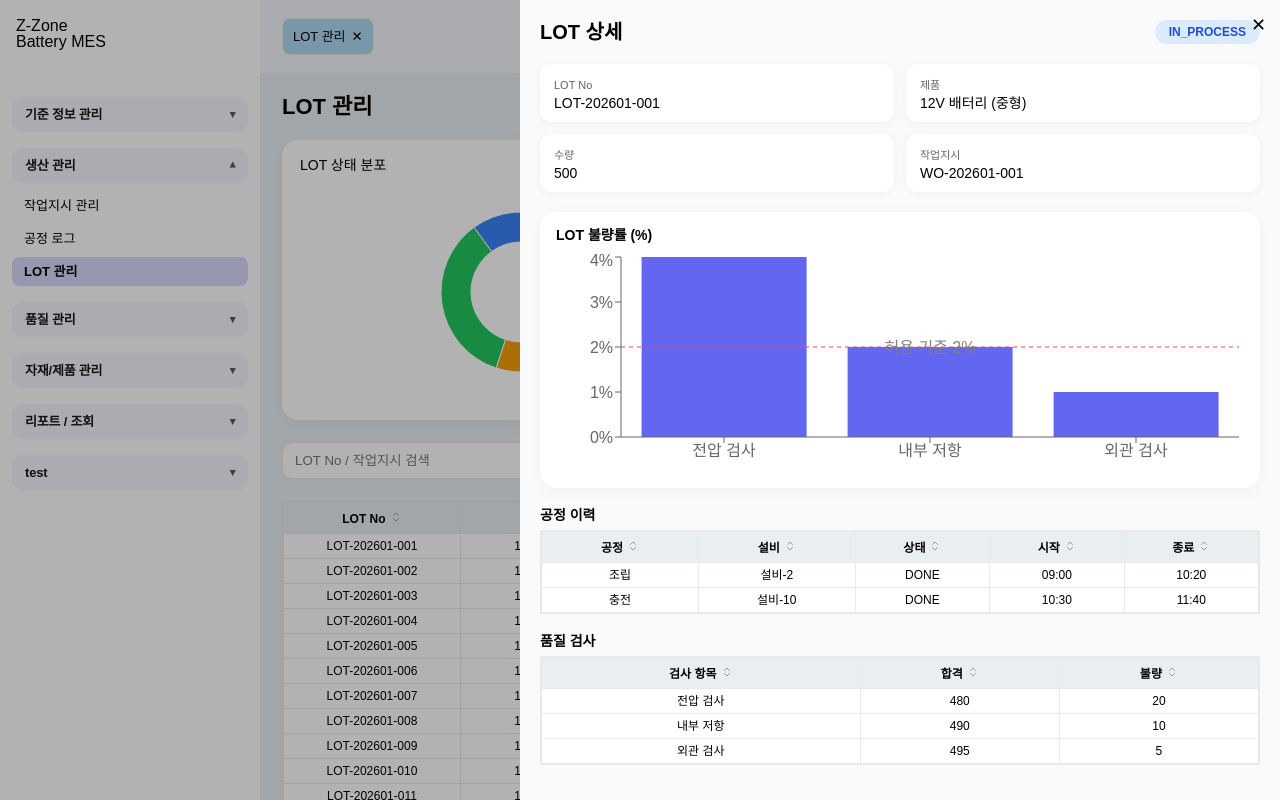
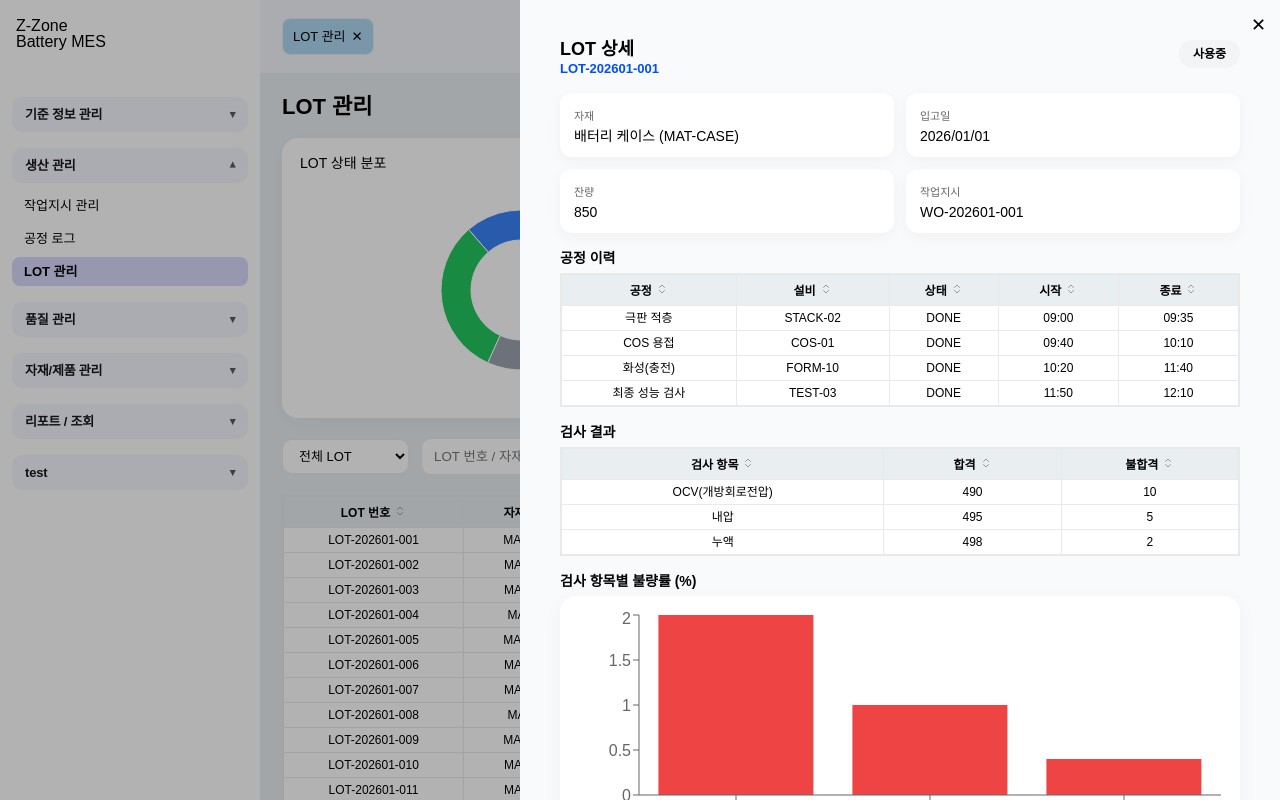
Before and after one commit to mes-team-2/React, a React (Create React App) app: page /mes/lot in a window 1280 px wide. Both pictures are taken after a click on the element 770 px from the left and 546 px from the top of the page. Shown: the top 800 px of the page. Built offline with nearby package versions, Linux system fonts and the light colour scheme.

Commit message:
Lot.js,LotDetail.js 자재 LOT 추가

```diff
--- a/src/pages/production/Lot.js
+++ b/src/pages/production/Lot.js
@@ -1,9 +1,10 @@
 import styled from "styled-components";
-import { useMemo, useState } from "react";
+import { useMemo, useState, useEffect } from "react";
 import Table from "../../components/TableStyle";
 import SearchBar from "../../components/SearchBar";
 import SideDrawer from "../../components/SideDrawer";
 import LotDetail from "./LotDetail";
+import MaterialDetail from "../master/MaterialDetail"; // 참고용 (LOT 화면에서는 미사용)
 import {
   PieChart,
   Pie,
@@ -17,119 +18,193 @@ import {
 } from "recharts";
 
 /* =========================
-   색상
+   상태 색상
 ========================= */
-const COLORS = {
-  IN_PROCESS: "#3b82f6",
-  DONE: "#22c55e",
+const LOT_STATUS_COLORS = {
+  사용중: "#3b82f6",
+  보관: "#22c55e",
+  소진: "#9ca3af",
   HOLD: "#f59e0b",
 };
 
 export default function Lot() {
+  /* =========================
+     상태
+  ========================= */
+  const [viewMode, setViewMode] = useState("LOT"); // LOT | MATERIAL
   const [keyword, setKeyword] = useState("");
-  const [sortConfig, setSortConfig] = useState({
-    key: null,
-    direction: "asc",
-  });
-  const [open, setOpen] = useState(false);
+  const [selectedMaterial, setSelectedMaterial] = useState("");
+  const [sortConfig, setSortConfig] = useState({ key: null, direction: "asc" });
+
+  const [lotOpen, setLotOpen] = useState(false);
   const [selectedLot, setSelectedLot] = useState(null);
 
   /* =========================
-     LOT 테이블 데이터
+     SearchBar onChange 대응
   ========================= */
-  const tableData = useMemo(
+  const handleKeywordChange = (v) => {
+    if (typeof v === "string") return setKeyword(v);
+    if (v?.target?.value !== undefined) return setKeyword(v.target.value);
+    setKeyword("");
+  };
+
+  /* =========================
+     LOT 더미 데이터
+  ========================= */
+  const lotData = useMemo(
     () =>
-      Array.from({ length: 20 }).map((_, i) => ({
+      Array.from({ length: 22 }).map((_, i) => {
+        const materialCode =
+          i % 4 === 0
+            ? "MAT-CASE"
+            : i % 4 === 1
+              ? "MAT-LEAD"
+              : i % 4 === 2
+                ? "MAT-ELEC"
+                : "MAT-SEP";
+
+        const materialName =
+          materialCode === "MAT-CASE"
+            ? "배터리 케이스"
+            : materialCode === "MAT-LEAD"
+              ? "납판"
+              : materialCode === "MAT-ELEC"
+                ? "전해액"
+                : "분리막";
+
+        const remainQty = Math.max(0, 850 - i * 45);
+        const status = i % 3 === 0 ? "사용중" : i % 3 === 1 ? "보관" : "소진";
+
+        return {
           id: i + 1,
           lotNo: `LOT-202601-${String(i + 1).padStart(3, "0")}`,
-        product: "12V 배터리 (중형)",
-        qty: 500,
-        status: i % 3 === 0 ? "IN_PROCESS" : i % 3 === 1 ? "DONE" : "HOLD",
+          materialCode,
+          materialName,
+          inboundAt: `2026/01/${String((i % 7) + 1).padStart(2, "0")}`,
+          remainQty,
+          status,
           workOrderNo: `WO-202601-00${(i % 5) + 1}`,
-        createdAt: `2026-01-${String((i % 5) + 1).padStart(2, "0")} 09:00`,
-      })),
+          createdAt: `2026/01/${String((i % 7) + 1).padStart(2, "0")} 09:00`,
+        };
+      }),
     [],
   );
 
   /* =========================
-     검색
+     자재 목록 (Select)
   ========================= */
-  const filteredData = useMemo(() => {
-    if (!keyword.trim()) return tableData;
+  const materialOptions = useMemo(() => {
+    const map = {};
+    lotData.forEach((lot) => {
+      map[lot.materialCode] = lot.materialName;
+    });
+    return Object.entries(map).map(([code, name]) => ({
+      code,
+      name,
+    }));
+  }, [lotData]);
+
+  /* =========================
+     LOT 필터링
+  ========================= */
+  const filteredLots = useMemo(() => {
+    let rows = lotData;
+
+    // 자재 LOT 보기
+    if (viewMode === "MATERIAL" && selectedMaterial) {
+      rows = rows.filter((lot) => lot.materialCode === selectedMaterial);
+    }
+
+    // 검색
+    if (keyword.trim()) {
       const lower = keyword.toLowerCase();
+      rows = rows.filter(
+        (lot) =>
+          lot.lotNo.toLowerCase().includes(lower) ||
+          lot.materialCode.toLowerCase().includes(lower) ||
+          lot.materialName.toLowerCase().includes(lower) ||
+          lot.workOrderNo.toLowerCase().includes(lower),
+      );
+    }
 
-    return tableData.filter(
-      (row) =>
-        row.lotNo.toLowerCase().includes(lower) ||
-        row.workOrderNo.toLowerCase().includes(lower),
-    );
-  }, [keyword, tableData]);
+    return rows;
+  }, [lotData, viewMode, selectedMaterial, keyword]);
 
   /* =========================
      정렬
   ========================= */
-  const sortedData = useMemo(() => {
-    if (!sortConfig.key) return filteredData;
+  const handleSort = (key) => {
+    setSortConfig((prev) =>
+      prev.key === key
+        ? { key, direction: prev.direction === "asc" ? "desc" : "asc" }
+        : { key, direction: "asc" },
+    );
+  };
 
-    return [...filteredData].sort((a, b) => {
+  const sortedLots = useMemo(() => {
+    if (!sortConfig.key) return filteredLots;
+
+    return [...filteredLots].sort((a, b) => {
       const aVal = a[sortConfig.key];
       const bVal = b[sortConfig.key];
 
-      if (typeof aVal === "string") {
+      if (typeof aVal === "string" && typeof bVal === "string") {
         return sortConfig.direction === "asc"
           ? aVal.localeCompare(bVal, "ko", { numeric: true })
           : bVal.localeCompare(aVal, "ko", { numeric: true });
       }
-
       return sortConfig.direction === "asc" ? aVal - bVal : bVal - aVal;
     });
-  }, [filteredData, sortConfig]);
-
-  const handleSort = (key) => {
-    setSortConfig((prev) => ({
-      key,
-      direction: prev.key === key && prev.direction === "asc" ? "desc" : "asc",
-    }));
-  };
+  }, [filteredLots, sortConfig]);
 
   /* =========================
-     차트 데이터
+     ViewMode 변경 시 초기화
+  ========================= */
+  useEffect(() => {
+    setKeyword("");
+    setSortConfig({ key: null, direction: "asc" });
+    if (viewMode === "LOT") setSelectedMaterial("");
+  }, [viewMode]);
+
+  /* =========================
+     차트 (LOT 기준일 때만)
   ========================= */
   const statusChart = useMemo(() => {
     const map = {};
-    tableData.forEach((lot) => {
+    lotData.forEach((lot) => {
       map[lot.status] = (map[lot.status] || 0) + 1;
     });
     return Object.entries(map).map(([name, value]) => ({ name, value }));
-  }, [tableData]);
+  }, [lotData]);
 
   const dailyChart = useMemo(() => {
     const map = {};
-    tableData.forEach((lot) => {
+    lotData.forEach((lot) => {
       const day = lot.createdAt.slice(5, 10);
       map[day] = (map[day] || 0) + 1;
     });
-    return Object.entries(map).map(([date, count]) => ({
-      date,
-      count,
-    }));
-  }, [tableData]);
+    return Object.entries(map).map(([date, count]) => ({ date, count }));
+  }, [lotData]);
 
   /* =========================
-     테이블 컬럼
+     컬럼 (LOT 기준)
   ========================= */
   const columns = [
-    { key: "lotNo", label: "LOT No", width: 160 },
-    { key: "product", label: "제품", width: 180 },
-    { key: "qty", label: "수량", width: 100 },
-    { key: "status", label: "상태", width: 120 },
+    { key: "lotNo", label: "LOT 번호", width: 180 },
+    { key: "materialCode", label: "자재코드", width: 140 },
+    { key: "materialName", label: "자재명", width: 160 },
+    { key: "remainQty", label: "잔량", width: 100 },
+    { key: "status", label: "상태", width: 110 },
     { key: "workOrderNo", label: "작업지시", width: 160 },
-    { key: "createdAt", label: "생성일", width: 160 },
+    { key: "inboundAt", label: "입고일", width: 140 },
   ];
 
+  /* =========================
+     Row 클릭
+  ========================= */
   const handleRowClick = (row) => {
     setSelectedLot(row);
-    setOpen(true);
+    setLotOpen(true);
   };
 
   return (
@@ -139,6 +214,7 @@ export default function Lot() {
       </Header>
 
       {/* ===== 차트 ===== */}
+      {viewMode === "LOT" && (
         <ChartGrid>
           <Card>
             <h4>LOT 상태 분포</h4>
@@ -152,7 +228,10 @@ export default function Lot() {
                     outerRadius={80}
                   >
                     {statusChart.map((entry) => (
-                    <Cell key={entry.name} fill={COLORS[entry.name]} />
+                      <Cell
+                        key={entry.name}
+                        fill={LOT_STATUS_COLORS[entry.name] || "#6366f1"}
+                      />
                     ))}
                   </Pie>
                   <Tooltip />
@@ -180,26 +259,53 @@ export default function Lot() {
             </ChartBox>
           </Card>
         </ChartGrid>
+      )}
 
-      {/* ===== 검색 ===== */}
+      {/* ===== 필터 ===== */}
       <FilterBar>
+        <ViewSelect
+          value={viewMode}
+          onChange={(e) => setViewMode(e.target.value)}
+        >
+          <option value="LOT">전체 LOT</option>
+          <option value="MATERIAL">자재 LOT 보기</option>
+        </ViewSelect>
+
+        {viewMode === "MATERIAL" && (
+          <MaterialSelect
+            value={selectedMaterial}
+            onChange={(e) => setSelectedMaterial(e.target.value)}
+          >
+            <option value="">자재 선택</option>
+            {materialOptions.map((m) => (
+              <option key={m.code} value={m.code}>
+                {m.name} ({m.code})
+              </option>
+            ))}
+          </MaterialSelect>
+        )}
+
+        <SearchWrap>
           <SearchBar
             value={keyword}
-          onChange={setKeyword}
-          placeholder="LOT No / 작업지시 검색"
+            onChange={handleKeywordChange}
+            placeholder="LOT 번호 / 자재 / 작업지시 검색"
           />
+        </SearchWrap>
       </FilterBar>
 
       {/* ===== 테이블 ===== */}
       <Table
         columns={columns}
-        data={sortedData}
+        data={sortedLots}
         sortConfig={sortConfig}
         onSort={handleSort}
         selectable={false}
         onRowClick={handleRowClick}
       />
-      <SideDrawer open={open} onClose={() => setOpen(false)}>
+
+      {/* ===== LOT 상세 ===== */}
+      <SideDrawer open={lotOpen} onClose={() => setLotOpen(false)}>
         <LotDetail lot={selectedLot} />
       </SideDrawer>
     </Wrapper>
@@ -213,7 +319,7 @@ export default function Lot() {
 const Wrapper = styled.div`
   display: flex;
   flex-direction: column;
-  gap: 22px;
+  gap: 20px;
 `;
 
 const Header = styled.div`
@@ -256,5 +362,27 @@ const ChartBox = styled.div`
 
 const FilterBar = styled.div`
   display: flex;
-  justify-content: space-between;
+  gap: 12px;
+  align-items: center;
 `;
+
+const ViewSelect = styled.select`
+  padding: 8px 12px;
+  border-radius: 10px;
+  border: 1px solid var(--border);
+  font-size: 13px;
+  background: white;
+`;
+
+const MaterialSelect = styled.select`
+  padding: 8px 12px;
+  border-radius: 10px;
+  border: 1px solid var(--border);
+  font-size: 13px;
+  background: white;
+  min-width: 200px;
+`;
+
+const SearchWrap = styled.div`
+  flex: 1;
+`;
--- a/src/pages/production/LotDetail.js
+++ b/src/pages/production/LotDetail.js
@@ -8,12 +8,11 @@ import {
   XAxis,
   YAxis,
   Tooltip,
-  ReferenceLine,
 } from "recharts";
 
 export default function LotDetail({ lot }) {
   /* =========================
-     정렬 상태
+     ✅ Hook은 항상 최상단에서
   ========================= */
   const [processSort, setProcessSort] = useState({
     key: null,
@@ -25,26 +24,42 @@ export default function LotDetail({ lot }) {
   });
 
   /* =========================
-     더미 데이터
+     데이터(더미) - lot 없으면 빈 배열로
   ========================= */
   const processLogs = useMemo(() => {
     if (!lot) return [];
     return [
       {
         id: 1,
-        step: "조립",
-        machine: "설비-2",
+        process: "극판 적층",
+        machine: "STACK-02",
         status: "DONE",
-        startedAt: "09:00",
-        endedAt: "10:20",
+        startAt: "09:00",
+        endAt: "09:35",
       },
       {
         id: 2,
-        step: "충전",
-        machine: "설비-10",
+        process: "COS 용접",
+        machine: "COS-01",
         status: "DONE",
-        startedAt: "10:30",
-        endedAt: "11:40",
+        startAt: "09:40",
+        endAt: "10:10",
+      },
+      {
+        id: 3,
+        process: "화성(충전)",
+        machine: "FORM-10",
+        status: "DONE",
+        startAt: "10:20",
+        endAt: "11:40",
+      },
+      {
+        id: 4,
+        process: "최종 성능 검사",
+        machine: "TEST-03",
+        status: "DONE",
+        startAt: "11:50",
+        endAt: "12:10",
       },
     ];
   }, [lot]);
@@ -52,159 +67,166 @@ export default function LotDetail({ lot }) {
   const qualityLogs = useMemo(() => {
     if (!lot) return [];
     return [
-      { id: 1, type: "전압 검사", pass: 480, fail: 20 },
-      { id: 2, type: "내부 저항", pass: 490, fail: 10 },
-      { id: 3, type: "외관 검사", pass: 495, fail: 5 },
+      { id: 1, item: "OCV(개방회로전압)", pass: 490, fail: 10 },
+      { id: 2, item: "내압", pass: 495, fail: 5 },
+      { id: 3, item: "누액", pass: 498, fail: 2 },
     ];
   }, [lot]);
 
   /* =========================
-     불량률 차트 데이터
+     정렬 유틸
+  ========================= */
+  const sortData = (data, config) => {
+    if (!config.key) return data;
+
+    return [...data].sort((a, b) => {
+      const aVal = a?.[config.key];
+      const bVal = b?.[config.key];
+
+      if (aVal === undefined && bVal === undefined) return 0;
+      if (aVal === undefined) return 1;
+      if (bVal === undefined) return -1;
+
+      if (typeof aVal === "string" && typeof bVal === "string") {
+        return config.direction === "asc"
+          ? aVal.localeCompare(bVal, "ko", { numeric: true })
+          : bVal.localeCompare(aVal, "ko", { numeric: true });
+      }
+      return config.direction === "asc" ? aVal - bVal : bVal - aVal;
+    });
+  };
+
+  const sortedProcessLogs = useMemo(
+    () => sortData(processLogs, processSort),
+    [processLogs, processSort],
+  );
+
+  const sortedQualityLogs = useMemo(
+    () => sortData(qualityLogs, qualitySort),
+    [qualityLogs, qualitySort],
+  );
+
+  /* =========================
+     불량률 차트
   ========================= */
   const defectRateData = useMemo(() => {
     return qualityLogs.map((q) => {
       const total = q.pass + q.fail;
       return {
-        name: q.type,
-        defectRate: Number(((q.fail / total) * 100).toFixed(2)),
+        name: q.item,
+        rate: total === 0 ? 0 : Number(((q.fail / total) * 100).toFixed(2)),
       };
     });
   }, [qualityLogs]);
 
   /* =========================
-     정렬 유틸
+     컬럼
   ========================= */
-  const sortData = (data, sortConfig) => {
-    if (!sortConfig.key) return data;
+  const processColumns = [
+    { key: "process", label: "공정", width: 160 },
+    { key: "machine", label: "설비", width: 140 },
+    { key: "status", label: "상태", width: 100 },
+    { key: "startAt", label: "시작", width: 110 },
+    { key: "endAt", label: "종료", width: 110 },
+  ];
 
-    return [...data].sort((a, b) => {
-      const aVal = a[sortConfig.key];
-      const bVal = b[sortConfig.key];
+  const qualityColumns = [
+    { key: "item", label: "검사 항목", width: 200 },
+    { key: "pass", label: "합격", width: 110 },
+    { key: "fail", label: "불합격", width: 110 },
+  ];
 
-      if (typeof aVal === "string") {
-        return sortConfig.direction === "asc"
-          ? aVal.localeCompare(bVal, "ko", { numeric: true })
-          : bVal.localeCompare(aVal, "ko", { numeric: true });
-      }
-
-      return sortConfig.direction === "asc" ? aVal - bVal : bVal - aVal;
-    });
+  const handleSortProcess = (key) => {
+    setProcessSort((prev) =>
+      prev.key === key
+        ? { key, direction: prev.direction === "asc" ? "desc" : "asc" }
+        : { key, direction: "asc" },
+    );
   };
 
-  const sortedProcessLogs = useMemo(
-    () => sortData(processLogs, processSort),
-    [processLogs, processSort]
-  );
+  const handleSortQuality = (key) => {
+    setQualitySort((prev) =>
+      prev.key === key
+        ? { key, direction: prev.direction === "asc" ? "desc" : "asc" }
+        : { key, direction: "asc" },
+    );
+  };
 
-  const sortedQualityLogs = useMemo(
-    () => sortData(qualityLogs, qualitySort),
-    [qualityLogs, qualitySort]
-  );
-
+  /* =========================
+     ✅ 여기서 조건부 렌더링
+     (Hook 호출 이후)
+  ========================= */
   if (!lot) {
     return <Empty>LOT를 선택하세요.</Empty>;
   }
 
-  /* =========================
-     컬럼
-  ========================= */
-  const processColumns = [
-    { key: "step", label: "공정", width: 140 },
-    { key: "machine", label: "설비", width: 140 },
-    { key: "status", label: "상태", width: 120 },
-    { key: "startedAt", label: "시작", width: 120 },
-    { key: "endedAt", label: "종료", width: 120 },
-  ];
-
-  const qualityColumns = [
-    { key: "type", label: "검사 항목", width: 160 },
-    { key: "pass", label: "합격", width: 100 },
-    { key: "fail", label: "불량", width: 100 },
-  ];
-
   return (
     <Wrapper>
-      {/* ===== Header ===== */}
       <Header>
-        <h3>LOT 상세</h3>
-        <StatusBadge status={lot.status}>{lot.status}</StatusBadge>
+        <div>
+          <h3>LOT 상세</h3>
+          <LotNo>{lot.lotNo}</LotNo>
+        </div>
+        <Badge>{lot.status}</Badge>
       </Header>
 
-      {/* ===== Summary ===== */}
       <Summary>
-        <Item>
-          <label>LOT No</label>
-          <strong>{lot.lotNo}</strong>
-        </Item>
-        <Item>
-          <label>제품</label>
-          <strong>{lot.product}</strong>
-        </Item>
-        <Item>
-          <label>수량</label>
-          <strong>{lot.qty}</strong>
-        </Item>
-        <Item>
+        <SumItem>
+          <label>자재</label>
+          <strong>
+            {lot.materialName} ({lot.materialCode})
+          </strong>
+        </SumItem>
+        <SumItem>
+          <label>입고일</label>
+          <strong>{lot.inboundAt}</strong>
+        </SumItem>
+        <SumItem>
+          <label>잔량</label>
+          <strong>{Number(lot.remainQty ?? 0).toLocaleString()}</strong>
+        </SumItem>
+        <SumItem>
           <label>작업지시</label>
           <strong>{lot.workOrderNo}</strong>
-        </Item>
+        </SumItem>
       </Summary>
 
-      {/* ===== 불량률 차트 ===== */}
-      <ChartCard>
-        <h4>LOT 불량률 (%)</h4>
-        <ChartBox>
-          <ResponsiveContainer>
-            <BarChart data={defectRateData}>
-              <XAxis dataKey="name" />
-              <YAxis unit="%" />
-              <Tooltip formatter={(v) => `${v}%`} />
-              <ReferenceLine
-                y={2}
-                stroke="#ef4444"
-                strokeDasharray="4 4"
-                label="허용 기준 2%"
-              />
-              <Bar dataKey="defectRate" fill="#6366f1" />
-            </BarChart>
-          </ResponsiveContainer>
-        </ChartBox>
-      </ChartCard>
-
-      {/* ===== 공정 ===== */}
       <Section>
-        <h4>공정 이력</h4>
+        <SectionTitle>공정 이력</SectionTitle>
         <Table
           columns={processColumns}
           data={sortedProcessLogs}
           sortConfig={processSort}
-          onSort={(key) =>
-            setProcessSort((p) => ({
-              key,
-              direction:
-                p.key === key && p.direction === "asc" ? "desc" : "asc",
-            }))
-          }
+          onSort={handleSortProcess}
           selectable={false}
         />
       </Section>
 
-      {/* ===== 품질 ===== */}
       <Section>
-        <h4>품질 검사</h4>
+        <SectionTitle>검사 결과</SectionTitle>
         <Table
           columns={qualityColumns}
           data={sortedQualityLogs}
           sortConfig={qualitySort}
-          onSort={(key) =>
-            setQualitySort((p) => ({
-              key,
-              direction:
-                p.key === key && p.direction === "asc" ? "desc" : "asc",
-            }))
-          }
+          onSort={handleSortQuality}
           selectable={false}
         />
+      </Section>
+
+      <Section>
+        <SectionTitle>검사 항목별 불량률 (%)</SectionTitle>
+        <ChartCard>
+          <ChartBox>
+            <ResponsiveContainer>
+              <BarChart data={defectRateData}>
+                <XAxis dataKey="name" />
+                <YAxis />
+                <Tooltip />
+                <Bar dataKey="rate" fill="#ef4444" />
+              </BarChart>
+            </ResponsiveContainer>
+          </ChartBox>
+        </ChartCard>
       </Section>
     </Wrapper>
   );
@@ -215,39 +237,42 @@ export default function LotDetail({ lot }) {
 ========================= */
 
 const Wrapper = styled.div`
+  padding: 20px;
   display: flex;
   flex-direction: column;
-  gap: 20px;
+  gap: 18px;
+`;
+
+const Empty = styled.div`
+  padding: 40px 20px;
+  color: var(--font2);
+  text-align: center;
 `;
 
 const Header = styled.div`
   display: flex;
   justify-content: space-between;
-  align-items: center;
+  align-items: flex-start;
 
   h3 {
-    font-size: 20px;
+    font-size: 18px;
     font-weight: 700;
   }
 `;
 
-const StatusBadge = styled.div`
-  padding: 6px 14px;
+const LotNo = styled.div`
+  margin-top: 4px;
+  font-size: 13px;
+  font-weight: 700;
+  color: var(--main);
+`;
+
+const Badge = styled.div`
+  padding: 8px 14px;
   border-radius: 20px;
   font-size: 12px;
-  font-weight: 600;
-  background: ${({ status }) =>
-    status === "DONE"
-      ? "#dcfce7"
-      : status === "IN_PROCESS"
-      ? "#dbeafe"
-      : "#fef3c7"};
-  color: ${({ status }) =>
-    status === "DONE"
-      ? "#15803d"
-      : status === "IN_PROCESS"
-      ? "#1d4ed8"
-      : "#b45309"};
+  font-weight: 700;
+  background: #f3f4f6;
 `;
 
 const Summary = styled.div`
@@ -256,35 +281,36 @@ const Summary = styled.div`
   gap: 12px;
 `;
 
-const Item = styled.div`
+const SumItem = styled.div`
   background: white;
   border-radius: 12px;
-  padding: 12px 14px;
-  box-shadow: 0 2px 10px rgba(0, 0, 0, 0.04);
+  padding: 14px;
+  box-shadow: 0 4px 14px rgba(0, 0, 0, 0.04);
 
   label {
     font-size: 11px;
     opacity: 0.6;
   }
-
   strong {
     display: block;
-    margin-top: 4px;
+    margin-top: 6px;
     font-size: 14px;
   }
+`;
+
+const Section = styled.div``;
+
+const SectionTitle = styled.h4`
+  font-size: 14px;
+  font-weight: 700;
+  margin-bottom: 8px;
 `;
 
 const ChartCard = styled.div`
   background: white;
   border-radius: 16px;
-  padding: 16px;
-  box-shadow: 0 4px 16px rgba(0, 0, 0, 0.04);
-
-  h4 {
-    margin-bottom: 10px;
-    font-size: 14px;
-    font-weight: 600;
-  }
+  padding: 14px;
+  box-shadow: 0 4px 20px rgba(0, 0, 0, 0.04);
 `;
 
 const ChartBox = styled.div`
@@ -295,17 +321,3 @@ const ChartBox = styled.div`
     outline: none;
   }
 `;
-
-const Section = styled.div`
-  h4 {
-    margin-bottom: 8px;
-    font-size: 14px;
-    font-weight: 600;
-  }
-`;
-
-const Empty = styled.div`
-  padding: 60px 20px;
-  text-align: center;
-  opacity: 0.6;
-`;
```
Lines whose indentation alone changed are shown as unchanged.
